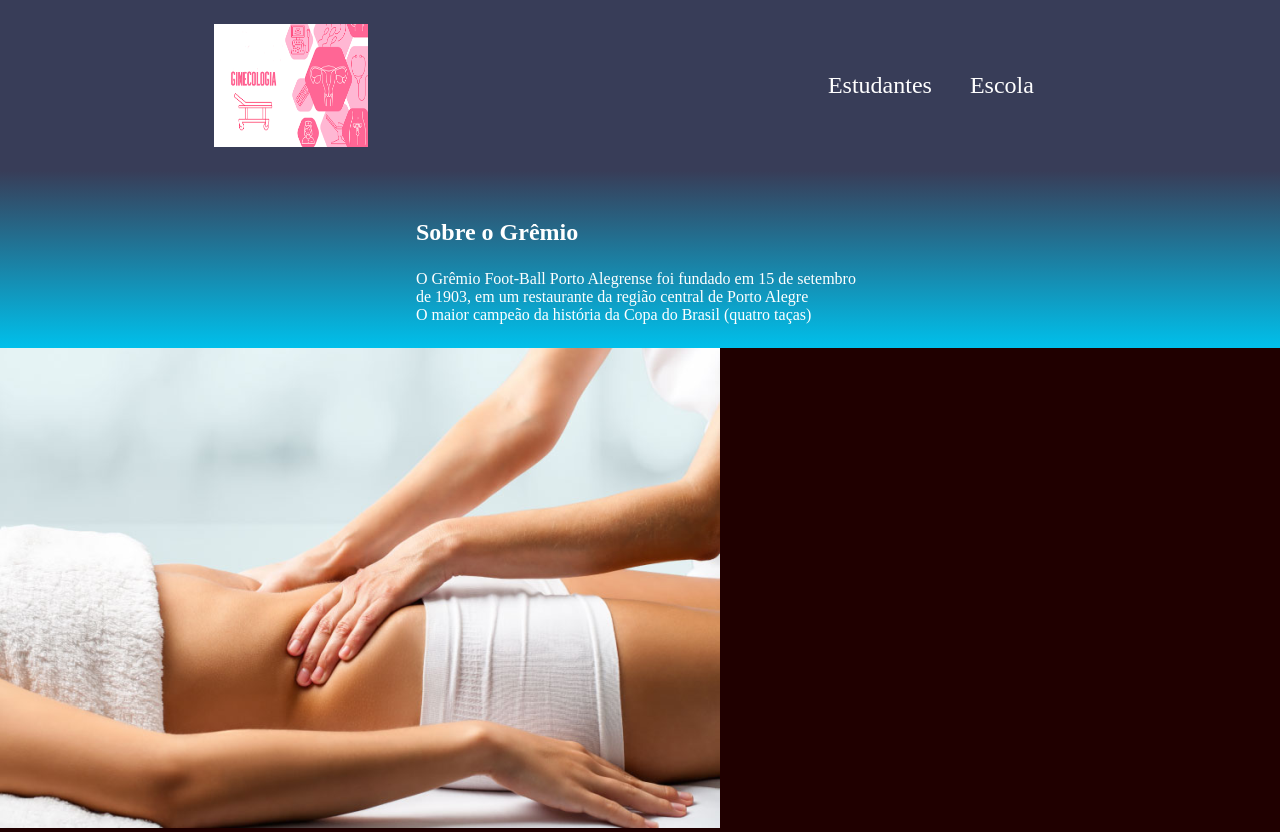
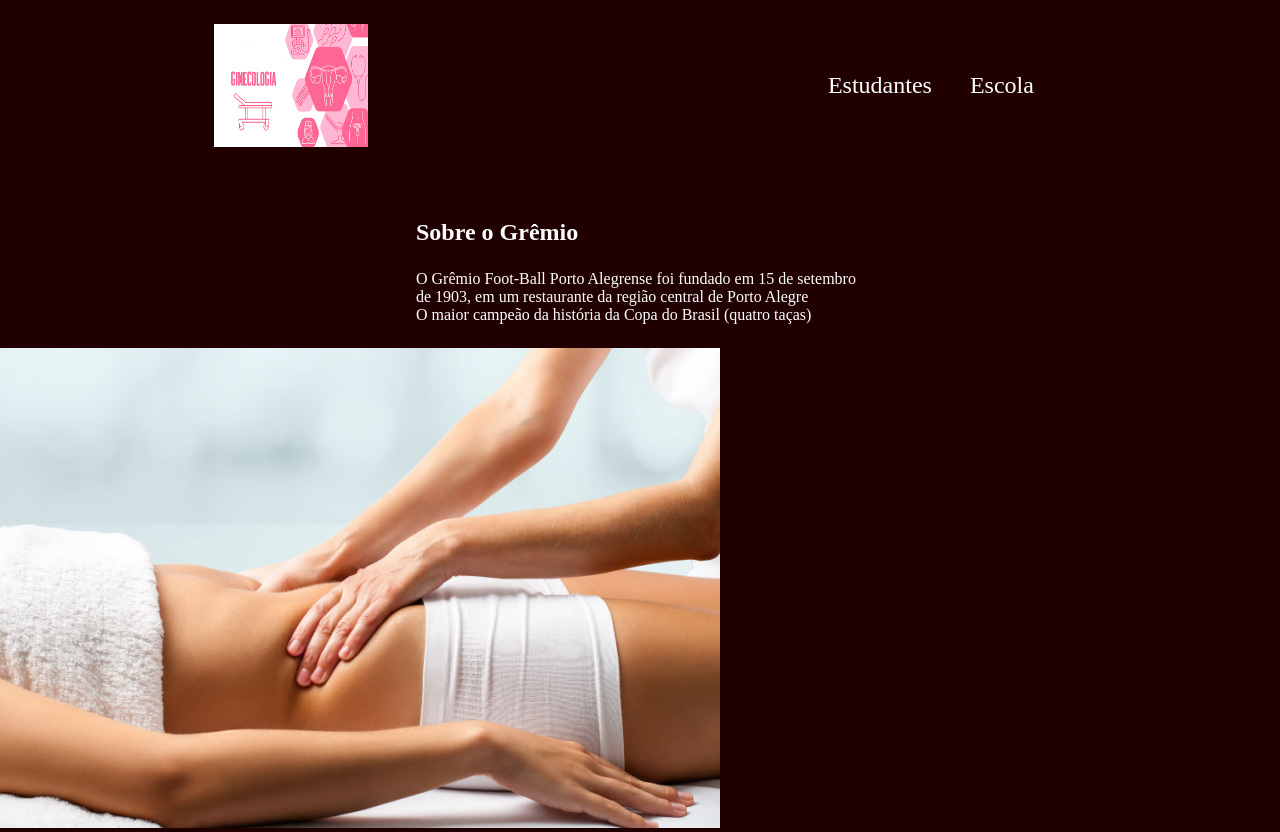
Before and after one commit to ferzapa17/ferzapa17.github.io, a plain HTML site: page index.html in a window 1280 px wide. Drawn offline with Linux system fonts and the light colour scheme.

Commit message:
style.css

```diff
--- a/style.css
+++ b/style.css
@@ -8,7 +8,7 @@ body {
 }
 
 .cabecalho {
-    background-color: #383d58;
+    background-color: #200000;
     color: white;
     display: flex;
     justify-content: space-around;
@@ -33,7 +33,7 @@ escola.imagem {
 }
 
 .escola {
-    background-image: linear-gradient(#383d58,#00c0eb);
+    background-image: linear-gradient(#200000,#200000);
     color: white;
     display: flex;
     justify-content: center;
```
